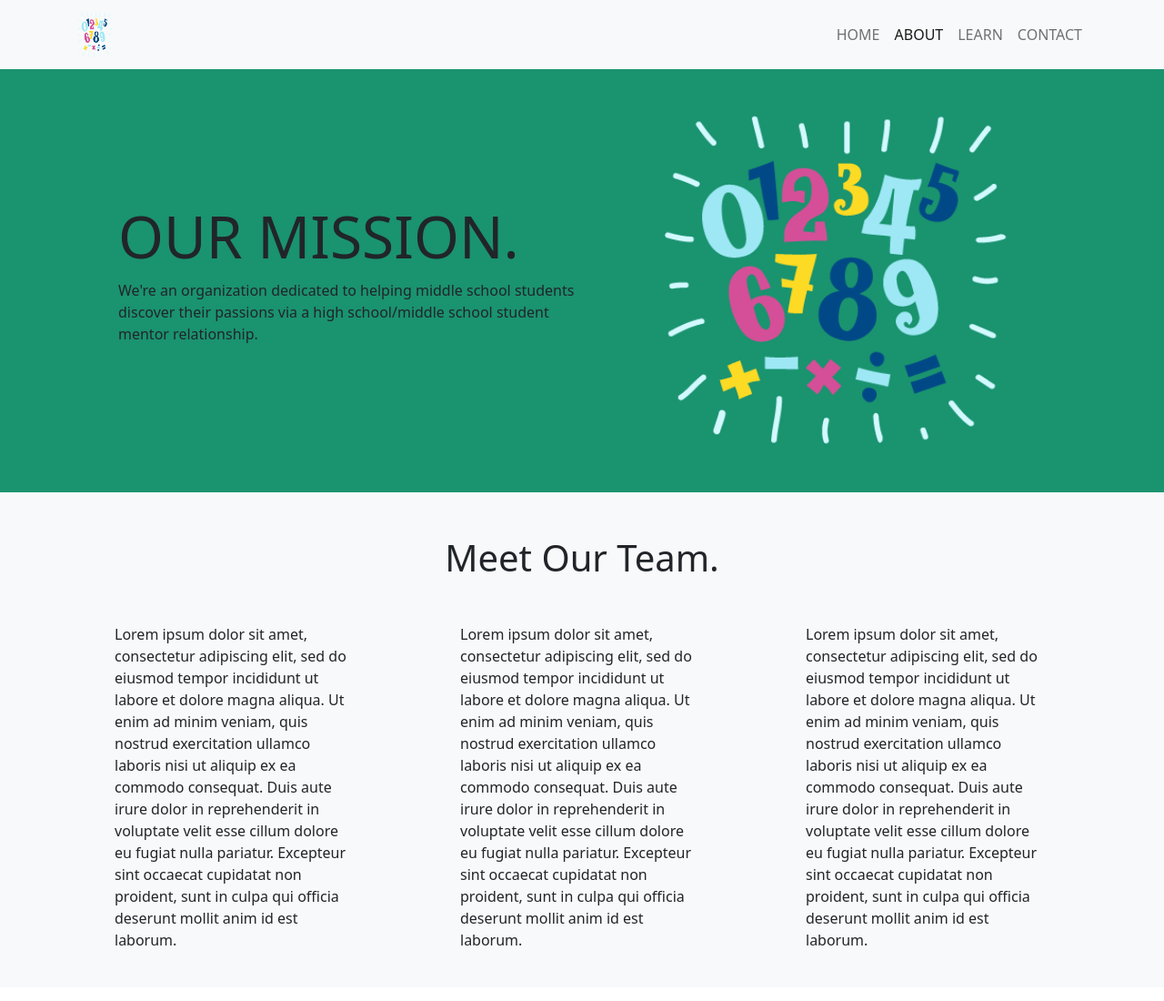
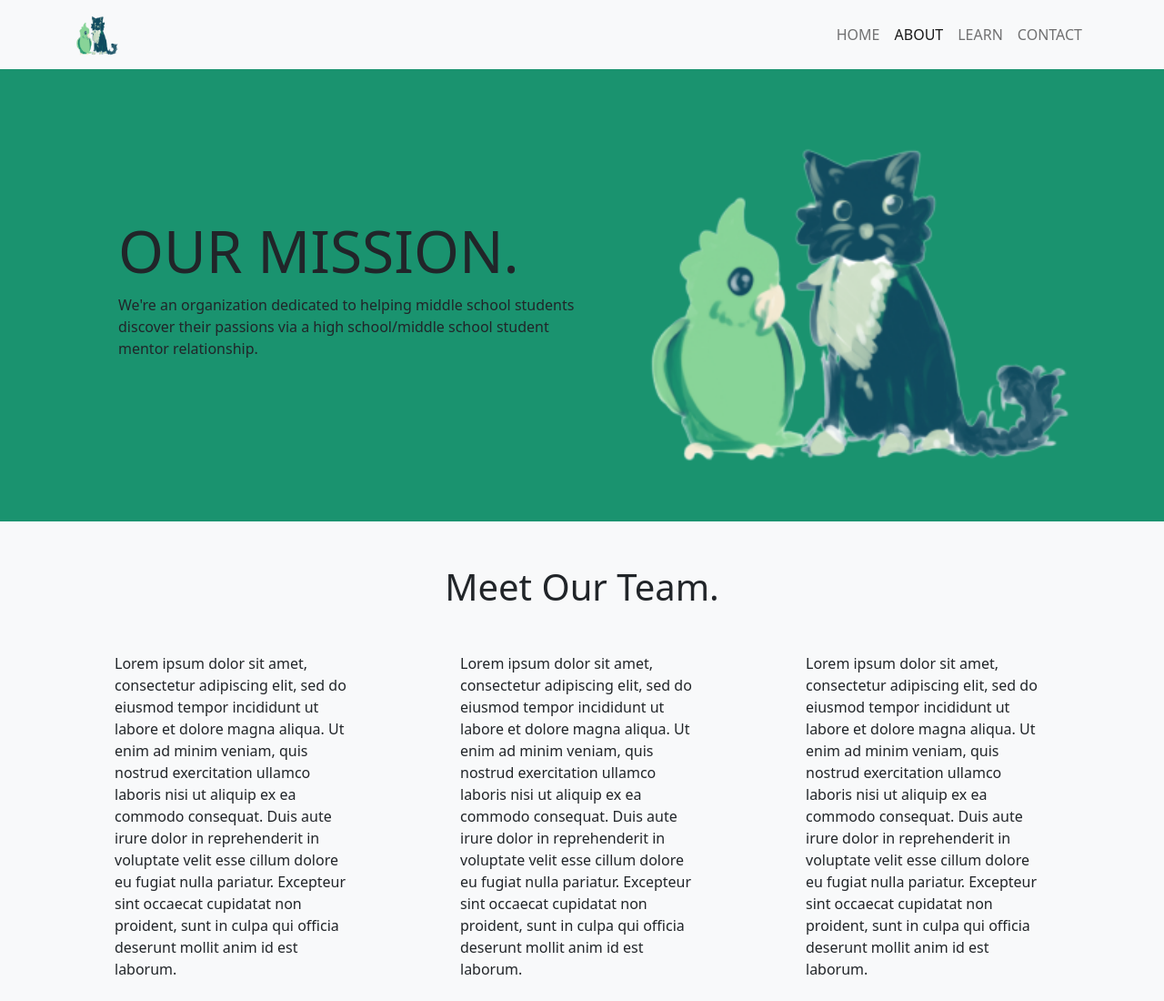
Before and after one commit to OpenBoxPrograms/website, a plain HTML site: page about.html in a window 1280 px wide. Shown: the top 1100 px of the page at 91% size. Drawn offline with nearby package versions, Linux system fonts and the light colour scheme.

Commit message:
add temporary logo :)

```diff
--- a/about.html
+++ b/about.html
@@ -21,7 +21,7 @@
   <nav class="navbar navbar-expand-lg bg-light navbar-light">
     <div class="container">
       <a class="navbar-brand" href="#">
-        <img src="intro-test.png" width="50" height="50" alt="">
+        <img src="image_src/nobackground_temp_logo.png" width="50" height="50" alt="">
       </a>
         <button
         class="navbar-toggler"
@@ -59,7 +59,7 @@
                   We're an organization dedicated to helping middle school students discover their passions via a high school/middle school student mentor relationship.
               </p>
               </div>
-              <img class="img-fluid w-100 d-none d-lg-block" src="intro-test.png" alt="">
+              <img class="img-fluid w-100 d-none d-lg-block" src="image_src/nobackground_temp_logo.png" alt="">
             </div>
           </div>
         </section>
```
Also changed, not shown: image_src/nobackground_temp_logo.png (added), 1 other file.
